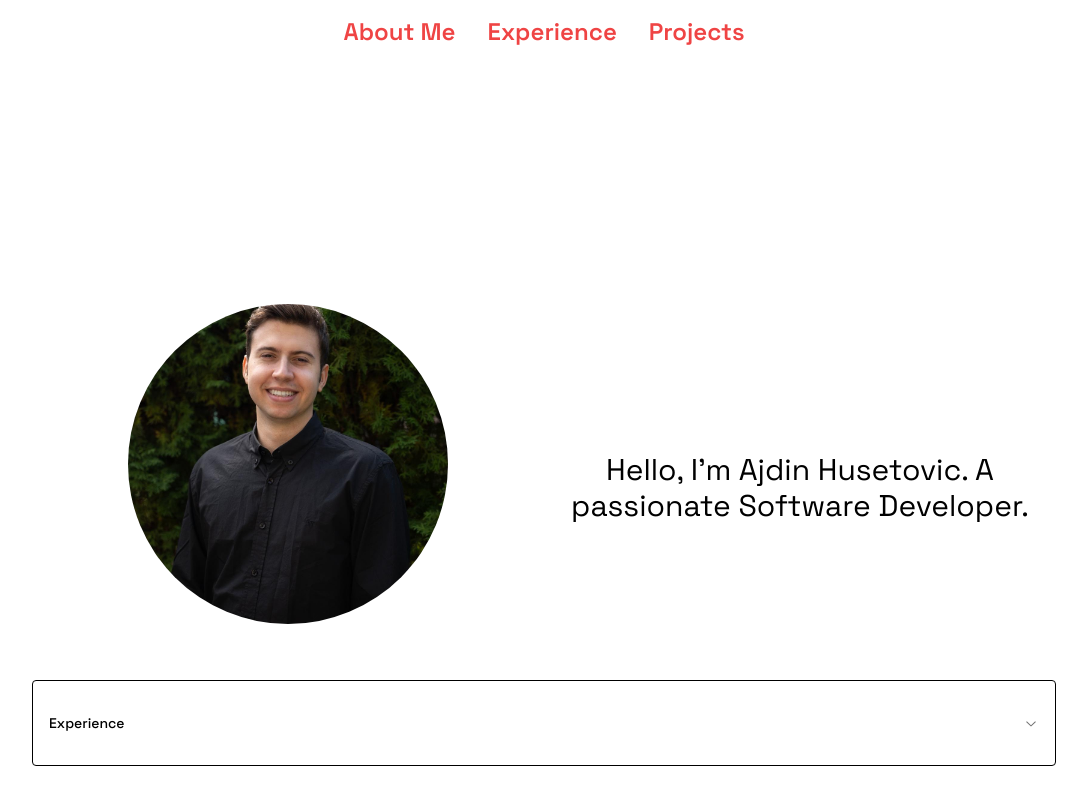
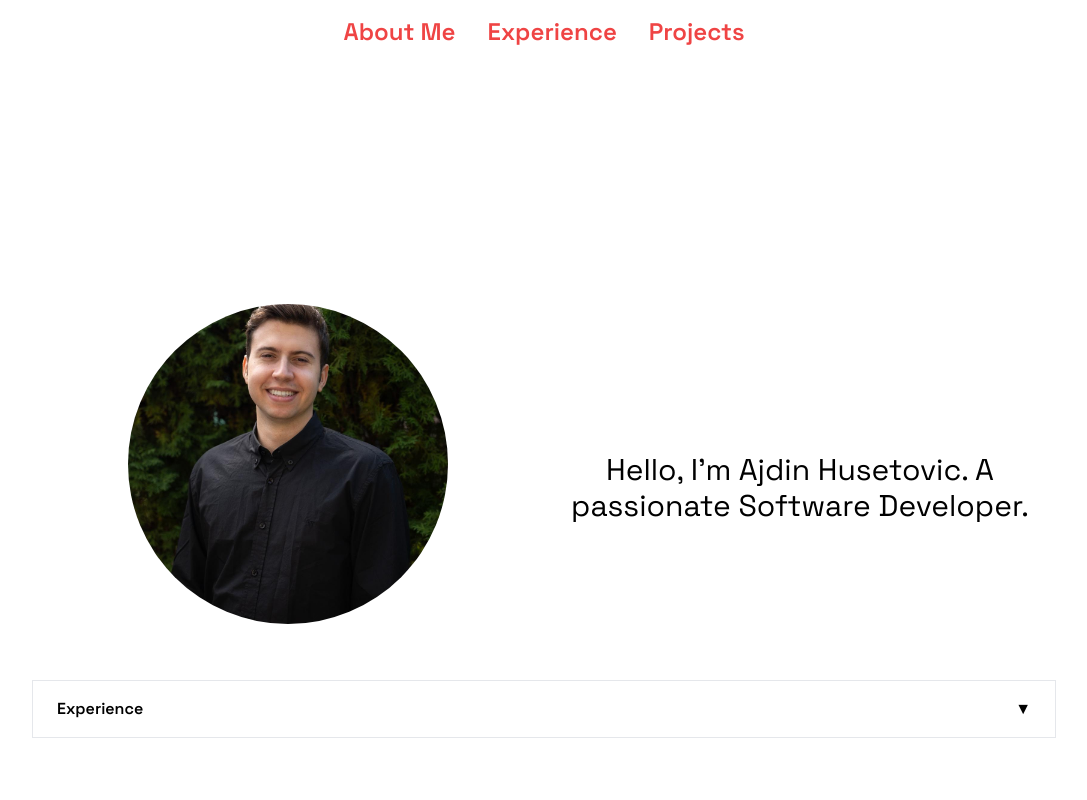
Before and after one commit to ajdinhusetovic/ajdinhusetovic.github.io, a React (Vite) app: page / in a window 1280 px wide. Shown: the whole page, without its empty margins (96-1183 px from the left). Built offline with nearby package versions, Linux system fonts and the light colour scheme.

Commit message:
fixed experience accordion height bug

```diff
--- a/src/App.tsx
+++ b/src/App.tsx
@@ -4,7 +4,7 @@ import Experience from "./components/Experience";
 
 function App() {
   return (
-    <div className="bg-white h-screen font-spaceGrotesk">
+    <div className="bg-white min-h-screen font-spaceGrotesk">
       <div className="w-11/12 xl:w-[80%] m-auto">
         <div className="flex justify-center">
           <Navbar />
--- /dev/null
+++ b/src/components/Accordion.tsx
@@ -0,0 +1,40 @@
+import React, { useState, useRef, useEffect } from "react";
+
+const Accordion = ({ title, children }) => {
+  const [isOpen, setIsOpen] = useState(false);
+  const contentRef = useRef(null);
+  const [contentHeight, setContentHeight] = useState("0px");
+
+  useEffect(() => {
+    if (contentRef.current) {
+      setContentHeight(`${contentRef.current.scrollHeight}px`);
+    }
+  }, [children]);
+
+  return (
+    <div
+      className={`border border-gray-200 ${
+        isOpen ? "bg-white" : "bg-transparent"
+      }`}
+    >
+      <button
+        className="w-full py-4 px-6 text-left font-semibold focus:outline-none"
+        onClick={() => setIsOpen(!isOpen)}
+      >
+        {title}
+        <span className="float-right">{isOpen ? "▲" : "▼"}</span>
+      </button>
+      <div
+        ref={contentRef}
+        className="overflow-hidden transition-all duration-300"
+        style={{
+          maxHeight: isOpen ? contentHeight : "0px", // Dynamically set height
+        }}
+      >
+        <div className="p-6 pt-0">{children}</div>
+      </div>
+    </div>
+  );
+};
+
+export default Accordion;
--- a/src/components/Experience.tsx
+++ b/src/components/Experience.tsx
@@ -1,17 +1,11 @@
-import {
-  Accordion,
-  AccordionContent,
-  AccordionItem,
-  AccordionTrigger,
-} from "@/components/ui/accordion";
+import React from "react";
+import Accordion from "./Accordion";
 
 const Experience = () => {
   return (
     <div className="mt-14 text-black">
-      <Accordion type="single" collapsible>
-        <AccordionItem value="item-1">
-          <AccordionTrigger>Experience</AccordionTrigger>
-          <AccordionContent>
+      <Accordion title="Experience">
+        <div className="space-y-6">
           <div>
             <h1 className="font-semibold text-md">
               Evvent{" "}
@@ -28,15 +22,15 @@ const Experience = () => {
                 streamlined user feedback processes.
               </li>
               <li>
-                  Developed and integrated a real-time chat application within
-                  the product, enhancing user interaction and communication, and
+                Developed and integrated a real-time chat application within the
+                product, enhancing user interaction and communication, and
                 driving up platform engagement.
               </li>
             </ul>
           </div>
-            <div className="mt-6">
+          <div>
             <h1 className="font-semibold text-md">
-                Blue Schindler Studios{" "}
+              Blue Schindler Studio{" "}
               <span className="text-sm font-normal text-slate-800">
                 (Apr 2024 - Oct 2024)
               </span>
@@ -47,20 +41,19 @@ const Experience = () => {
             <ul className="list-disc pl-4">
               <li>
                 Transformed the online presence of a premier New York-based
-                  photography studio by developing a high- impact, visually
+                photography studio by developing a high-impact, visually
                 stunning portfolio website that significantly boosted client
                 engagement and satisfaction.
               </li>
               <li>
                 Led the full lifecycle of development, from concept to
-                  deployment, ensuring pixel-perfect design and a flaw- less
-                  user experience, resulting in a 35% increase in site traffic
-                  within the first month.
+                deployment, ensuring pixel-perfect design and a flawless user
+                experience, resulting in a 35% increase in site traffic within
+                the first month.
               </li>
             </ul>
           </div>
-          </AccordionContent>
-        </AccordionItem>
+        </div>
       </Accordion>
     </div>
   );
--- a/src/components/ui/accordion.tsx
+++ b/src/components/ui/accordion.tsx
@@ -12,7 +12,7 @@ const AccordionItem = React.forwardRef<
 >(({ className, ...props }, ref) => (
   <AccordionPrimitive.Item
     ref={ref}
-    className={cn("border border-black p-4 rounded", className)}
+    className={cn("border border-black p-4 rounded h-full", className)}
     {...props}
   />
 ));
--- a/src/index.css
+++ b/src/index.css
@@ -8,9 +8,3 @@
   padding: 0;
   box-sizing: border-box;
 }
-
-@layer base {
-  :root {
-    --radius: 0.5rem;
-  }
-}
```
Lines whose indentation alone changed are shown as unchanged.
